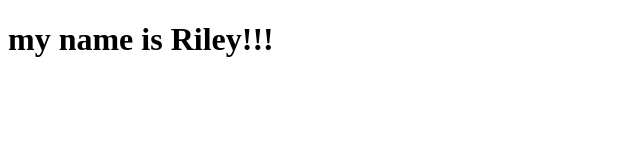
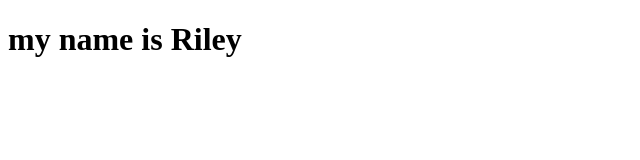
Before and after one commit to Rileycolbert/firstproject, a plain HTML site: page index.html in a window 1280 px wide. Shown: the full height of the page, 0-640 px from the left. Drawn offline with Linux system fonts and the light colour scheme.

Commit message:
remove text

```diff
--- a/index.html
+++ b/index.html
@@ -7,6 +7,6 @@
     <title>Document</title>
 </head>
 <body>
-    <h1>my name is Riley!!!</h1>
+    <h1>my name is Riley</h1>
 </body>
 </html>
```
